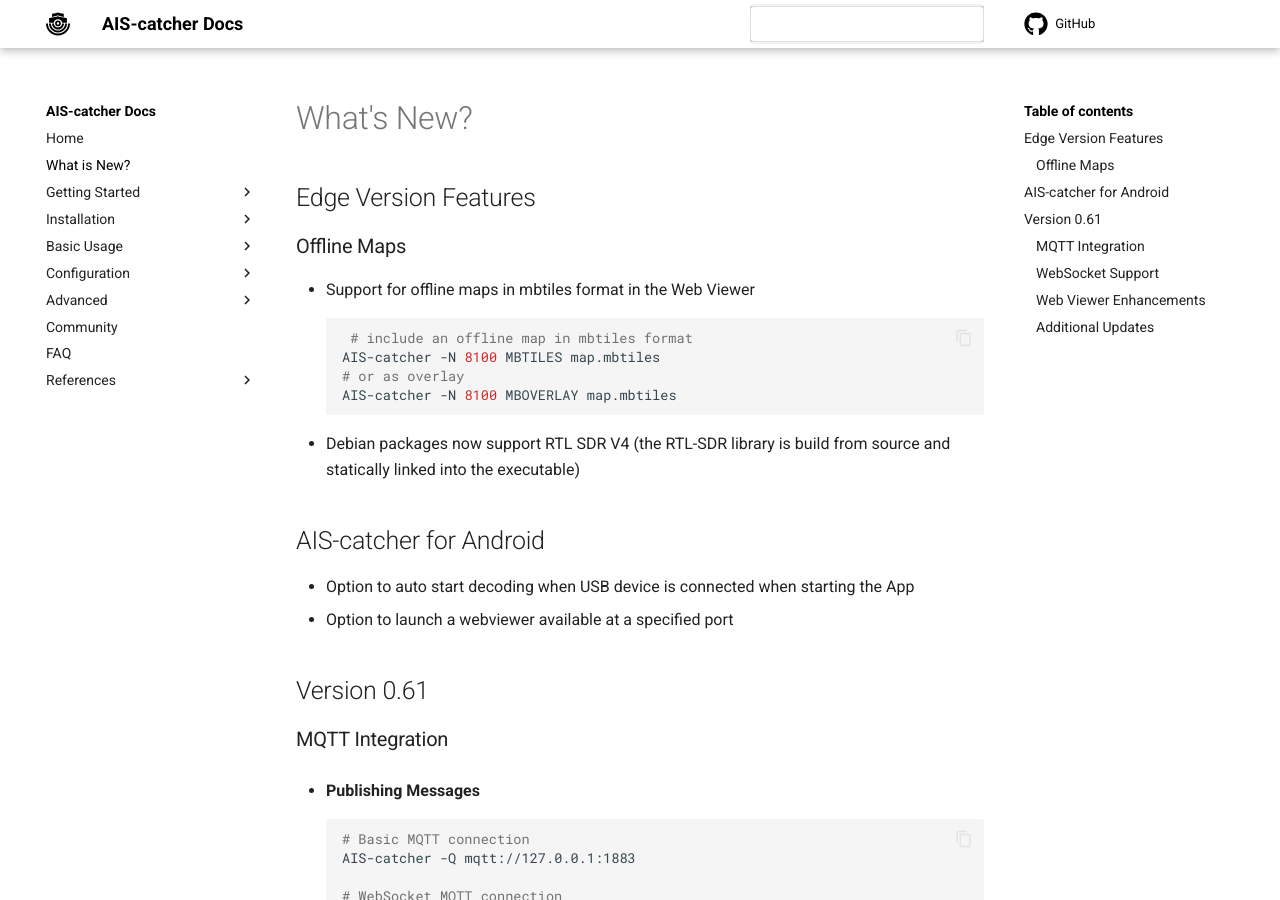
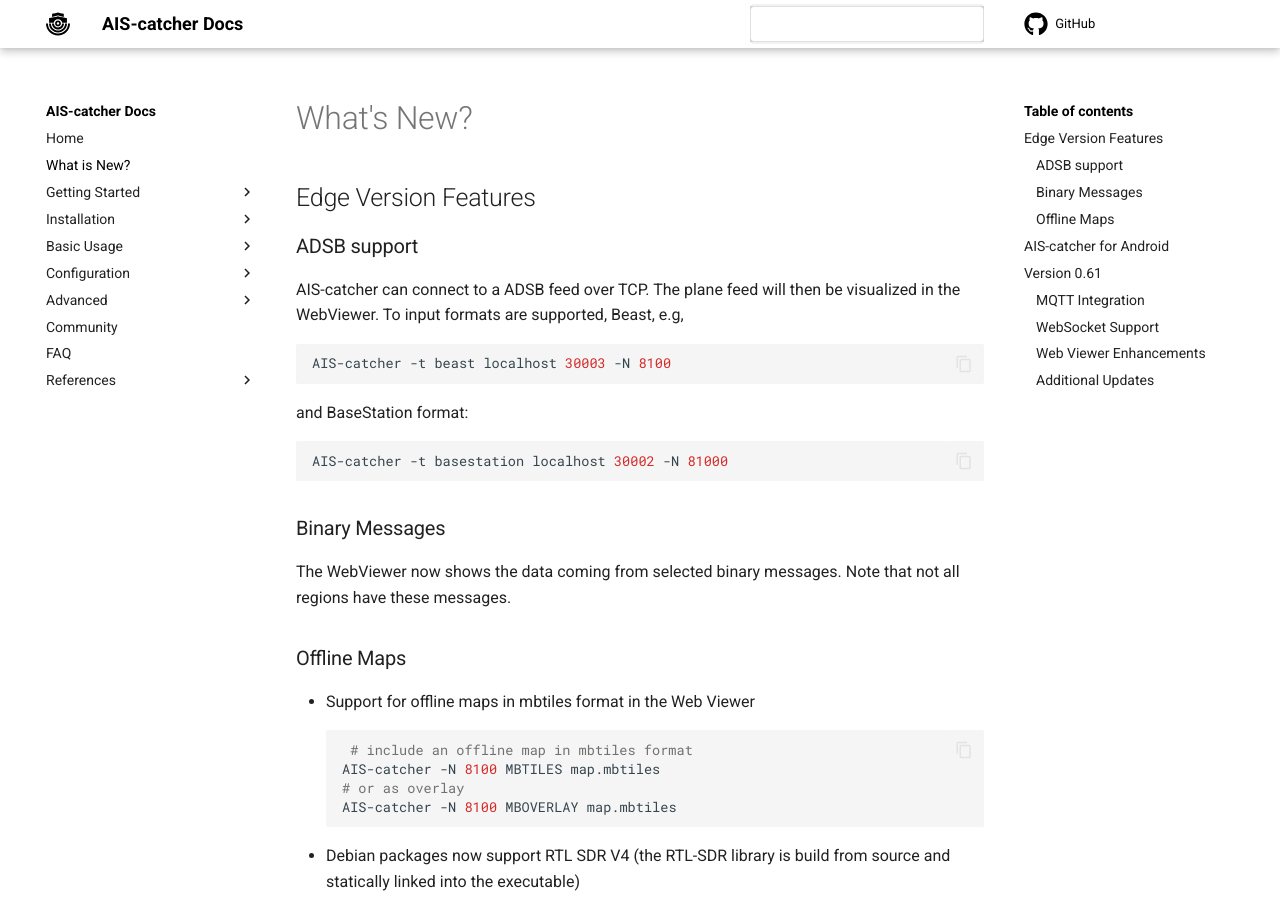
Before and after one commit to jvde-github/AIS-catcher-docs, an MkDocs documentation site: the page built from docs/what-is-new.md, in a window 1280 px wide and 900 px high. Built offline with MkDocs 1.6.1 and Material for MkDocs 9.7.7, drawn with Linux system fonts in a browser that asks for light colours; comment, search, counter and statistics services are not loaded.

Commit message:
minor updates

````diff
--- a/docs/what-is-new.md
+++ b/docs/what-is-new.md
@@ -1,6 +1,24 @@
 # What's New?
 
 ## Edge Version Features
+
+
+### ADSB support
+
+AIS-catcher can connect to a ADSB feed over TCP. The plane feed will then be visualized in the WebViewer. To input formats are supported, Beast, e.g,
+```bash
+AIS-catcher -t beast localhost 30003 -N 8100
+```
+
+and BaseStation format:
+
+```bash
+AIS-catcher -t basestation localhost 30002 -N 81000
+```
+
+### Binary Messages
+
+The WebViewer now shows the data coming from selected binary messages. Note that not all regions have these messages.
 
 ### Offline Maps
 - Support for offline maps in mbtiles format in the Web Viewer
--- a/mkdocs.yml
+++ b/mkdocs.yml
@@ -116,6 +116,7 @@
         - PostgreSQL: configuration/output/PSQL.md
   - Advanced:
       - Offline Web Viewer: advanced/offline.md
+      - Include ADSB feed: advanced/ADSB.md
       - FM decoding: advanced/FM-decoding.md
       - GPS: advanced/GPS.md
       - Performance Tuning: advanced/Low-spec-devices.md
````
Also changed, not shown: docs/configuration/output/TCP-client.md (+1 -0 lines), docs/configuration/output/TCP-server.md (+2 -0 lines), docs/configuration/output/UDP.md (+2 -1 lines), docs/usage/json-configuration.md (+1 -1 lines).
